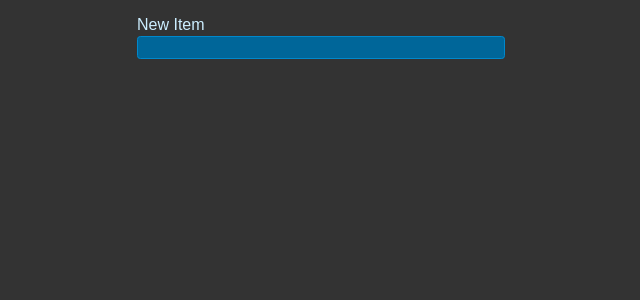
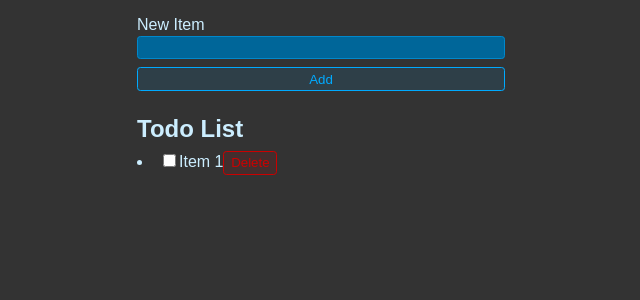
Before and after one commit to camillegonzales/react-todo-list, a React (Vite) app: page / in a window 1280 px wide. Shown: the top 300 px of the page, without its empty margins (319-959 px from the left). Built offline with nearby package versions, Linux system fonts and the light colour scheme.

Commit message:
added submit handler

```diff
--- a/src/App.jsx
+++ b/src/App.jsx
@@ -1,10 +1,36 @@
+import { useState } from "react"
 import "./styles.css"
 
 export default function App() {
-  return <form className="new-item-form">
-    <div className="form-row">
-      <label htmlFor="item">New Item</label>
-      <input type="text" id="item"/>
-    </div>
-  </form>
+  const [newItem, setNewItem] = useState("")
+
+  function handleSubmit(e) {
+    e.preventDefault()
+  }
+
+  return (
+    <>
+      <form onSubmit={handleSubmit} className="new-item-form">
+        <div className="form-row">
+          <label htmlFor="item">New Item</label>
+          <input
+            value={newItem}
+            onChange={e => setNewItem(e.target.value)}
+            type="text"
+            id="item"
+          />
+        </div>
+        <button className="btn">Add</button>
+      </form>
+      <h1 className="header">Todo List</h1>
+      <ul className="list"></ul>
+        <li>
+          <label>
+            <input type="checkbox" />
+            Item 1
+          </label>
+            <button className="btn btn-danger">Delete</button>
+        </li>
+    </>
+  )
 }
```
